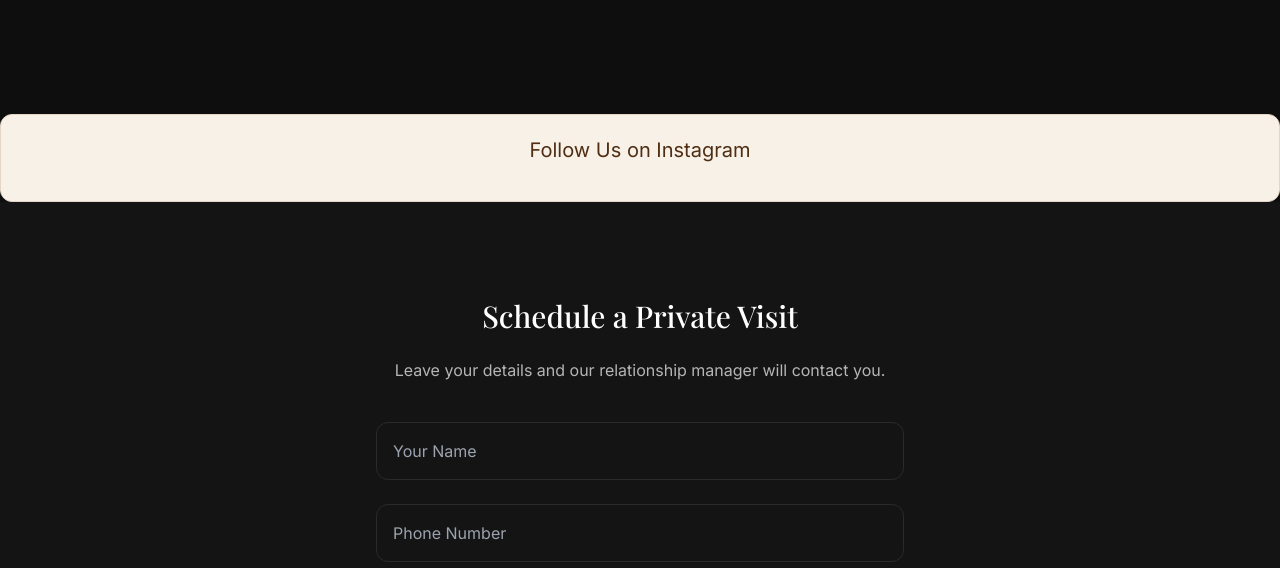
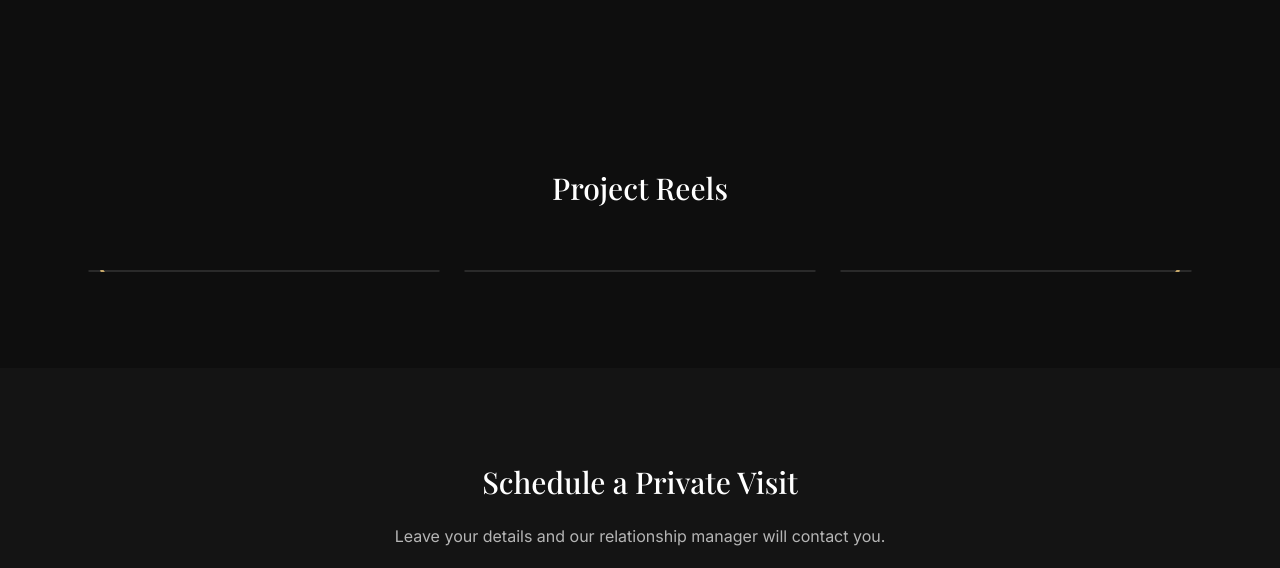
Before and after one commit to issarsaggu8116-sketch/the-nobal-arch, a website: page index.html in a window 1280 px wide. Shown: the part 2166-2734 px from the top of the page. Drawn offline with nearby package versions, Linux system fonts and the light colour scheme; a script that the page names is missing.

Commit message:
Integrate Swiper.js and Instagram reels
Added Swiper.js for carousel functionality and Instagram reel integration.

```diff
--- a/index.html
+++ b/index.html
@@ -10,27 +10,50 @@
 
   <!-- Fonts -->
   <link href="https://fonts.googleapis.com/css2?family=Playfair+Display:wght@500;600&family=Inter:wght@300;400;500&display=swap" rel="stylesheet">
+  <!-- Swiper -->
+  <link rel="stylesheet" href="https://cdn.jsdelivr.net/npm/swiper@11/swiper-bundle.min.css"/>
 
   <style>
     body { font-family: 'Inter', sans-serif; }
     .heading { font-family: 'Playfair Display', serif; }
-    /* ===== INSTAGRAM SECTION ===== */
-.insta-section {
-  margin-top: 40px;
-  padding: 20px;
-  background: #f8f1e7;
-  border-radius: 12px;
-  border: 1px solid #e4d6c6;
+
+    /* ===== INSTAGRAM REEL CARD ===== */
+    .insta-card {
+      background: #000;
+      border-radius: 18px;
+      overflow: hidden;
+      border: 1px solid #2A2A2A;
+    }
+
+    .insta-card iframe {
+      width: 100% !important;
+      border-radius: 18px !important;
+    }
+
+    .swiper-button-next,
+    .swiper-button-prev {
+      color: #C8A96A;
+    }
+
+    .swiper-pagination-bullet {
+      background: #C8A96A;
+    }
+
+    .instagram-media {
+  width: 100% !important;
+  min-width: unset !important;
 }
 
-.insta-section h3 {
-  text-align: center;
-  color: #4f2e14;
-  margin-bottom: 16px;
-  font-size: 20px;
+@media (max-width: 640px) {
+  .insta-card iframe {
+    height: 520px !important;
+  }
 }
+
   </style>
 </head>
+
+
 
 <body class="bg-[#0E0E0E] text-[#B5B5B5]">
 
@@ -46,10 +69,7 @@
      class="fixed bottom-24 right-6 z-50 w-14 h-14 rounded-full flex items-center justify-center shadow-xl
             bg-gradient-to-tr from-yellow-400 via-pink-500 to-purple-600
             hover:scale-110 transition">
-    <svg xmlns="http://www.w3.org/2000/svg" fill="white" viewBox="0 0 24 24" class="w-7 h-7">
-      <path d="M7.75 2h8.5C19.55 2 22 4.45 22 7.75v8.5C22 19.55 19.55 22 16.25 22h-8.5C4.45 22 2 19.55 2 16.25v-8.5C2 4.45 4.45 2 7.75 2z"/>
-      <path d="M12 7a5 5 0 100 10 5 5 0 000-10z"/>
-      <circle cx="17.5" cy="6.5" r="1"/>
+      IG
     </svg>
   </a>
 
@@ -146,20 +166,74 @@
     </div>
   </section>
 
-  <!-- INSTAGRAM GALLERY SECTION -->
-<div class="insta-section">
-  <h3>Follow Us on Instagram</h3>
+<!-- INSTAGRAM REEL CAROUSEL -->
+<section class="max-w-6xl mx-auto px-6 py-24">
+  <h2 class="heading text-3xl text-white text-center mb-16">
+    Project Reels
+  </h2>
 
-  <blockquote
-    class="instagram-media"
-    data-instgrm-permalink="https://www.instagram.com/balaji_architect/"
-    data-instgrm-version="14"
-    style="width:100%; margin:0 auto;">
-  </blockquote>
-</div>
+  <div class="swiper insta-swiper">
+    <div class="swiper-wrapper">
 
-<!-- INSTAGRAM SCRIPT -->
-<script async src="https://www.instagram.com/embed.js"></script>
+      <!-- REEL 1 -->
+      <div class="swiper-slide">
+        <div class="insta-card">
+          <blockquote class="instagram-media"
+            data-instgrm-permalink="https://www.instagram.com/reel/DB_iliGvKJk/"
+            data-instgrm-version="14"></blockquote>
+        </div>
+      </div>
+
+      <!-- REEL 2 -->
+      <div class="swiper-slide">
+        <div class="insta-card">
+          <blockquote class="instagram-media"
+            data-instgrm-permalink="https://www.instagram.com/reel/DSH22Pyj7ZZ/"
+            data-instgrm-version="14"></blockquote>
+        </div>
+      </div>
+
+      <!-- REEL 3 -->
+      <div class="swiper-slide">
+        <div class="insta-card">
+          <blockquote class="instagram-media"
+            data-instgrm-permalink="https://www.instagram.com/reel/C-knPThvDCP/"
+            data-instgrm-version="14"></blockquote>
+        </div>
+      </div>
+
+      <!-- REEL 4 -->
+      <div class="swiper-slide">
+        <div class="insta-card">
+          <blockquote class="instagram-media"
+            data-instgrm-permalink="https://www.instagram.com/reel/DRzRPhajy2b/"
+            data-instgrm-version="14"></blockquote>
+        </div>
+      </div>
+
+      <!-- REEL 5 -->
+      <div class="swiper-slide">
+        <div class="insta-card">
+          <blockquote class="instagram-media"
+            data-instgrm-permalink="https://www.instagram.com/reel/DSCyl0qj6Nr/"
+            data-instgrm-version="14"></blockquote>
+        </div>
+      </div>
+
+
+
+
+
+    </div>
+
+    <!-- CONTROLS -->
+    <div class="swiper-pagination"></div>
+    <div class="swiper-button-next"></div>
+    <div class="swiper-button-prev"></div>
+
+  </div>
+</section>
+
 
   <!-- CONTACT -->
   <section id="contact" class="bg-[#141414] py-24">
@@ -202,5 +276,32 @@
     © 2026 Nobal Arch. Designed for Luxury Living.
   </footer>
 
+
+  <!-- Swiper JS -->
+<script src="https://cdn.jsdelivr.net/npm/swiper@11/swiper-bundle.min.js"></script>
+
+<script async src="https://www.instagram.com/embed.js"></script>
+
+<script>
+  new Swiper('.insta-swiper', {
+    loop: true,
+    spaceBetween: 24,
+    pagination: {
+      el: '.swiper-pagination',
+      clickable: true,
+    },
+    navigation: {
+      nextEl: '.swiper-button-next',
+      prevEl: '.swiper-button-prev',
+    },
+    breakpoints: {
+      0: { slidesPerView: 1 },
+      640: { slidesPerView: 1.2 },
+      768: { slidesPerView: 2 },
+      1024: { slidesPerView: 3 },
+    }
+  });
+</script>
+
 </body>
 </html>
```
